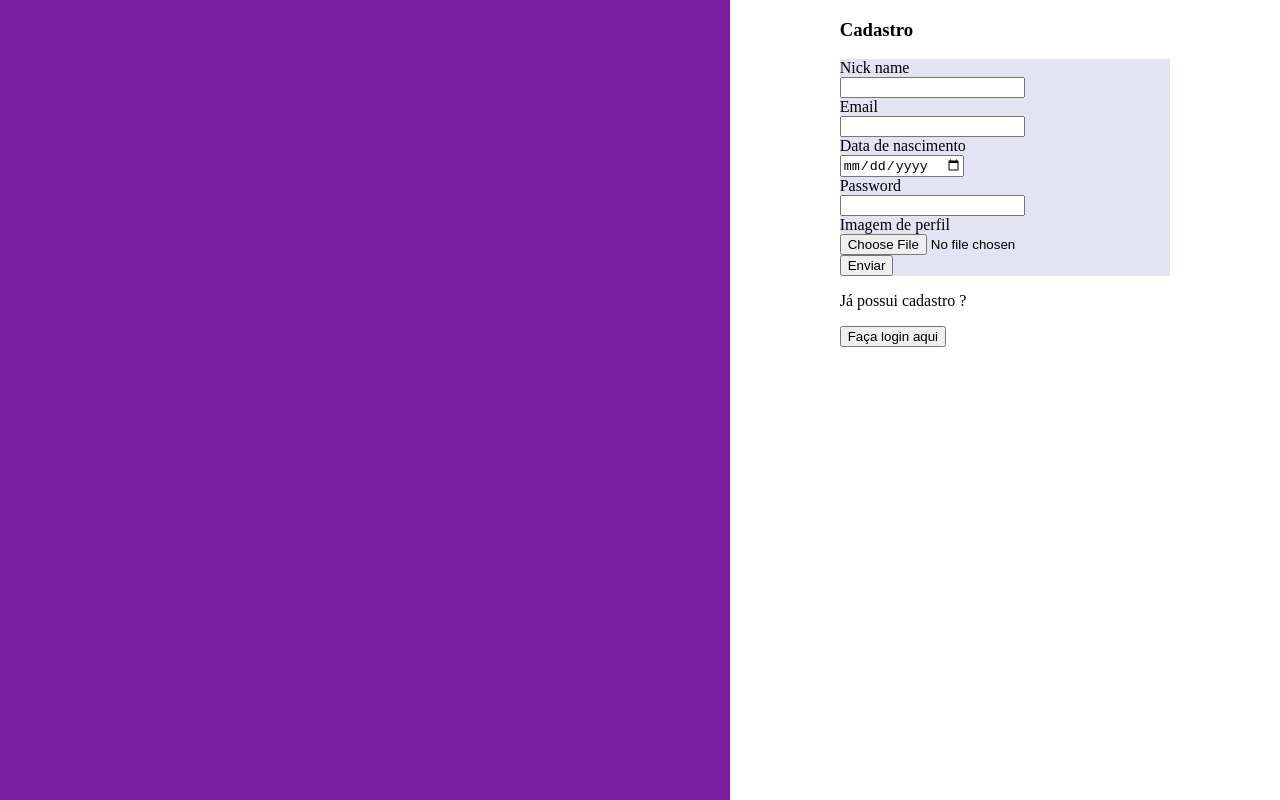
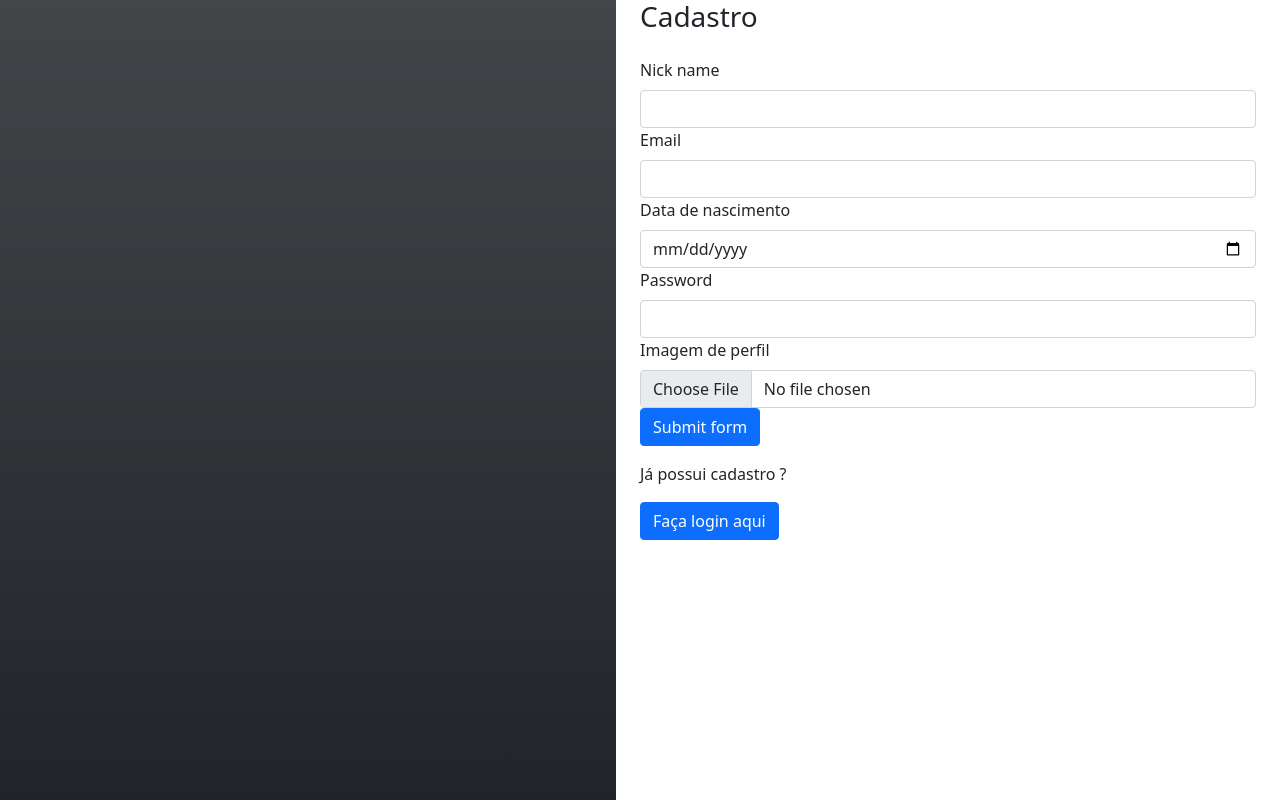
Before and after one commit to GislaineFrandalozo/game-pvp-online, a React (Create React App) app: page /sign-up in a window 1280 px wide. Built offline with nearby package versions, Linux system fonts and the light colour scheme.

Commit message:
applying react bootstrap

```diff
--- a/package.json
+++ b/package.json
@@ -4,7 +4,9 @@
   "private": true,
   "dependencies": {
     "axios": "^0.25.0",
+    "bootstrap": "5.1.3",
     "react": "^17.0.2",
+    "react-bootstrap": "^2.1.2",
     "react-dom": "^17.0.2",
     "react-router-dom": "^6.2.1",
     "react-scripts": "5.0.0"
--- a/src/components/asideAuth.jsx
+++ b/src/components/asideAuth.jsx
@@ -1,4 +1,4 @@
 import "../style/asideAuth.css"
 export default function AsideAuth() {
-    return <aside />
+    return <aside className="bg-dark bg-gradient" />
 }
--- a/src/components/form.jsx
+++ b/src/components/form.jsx
@@ -1,15 +1,18 @@
 import axios, { Axios } from 'axios';
+import { Button, Form } from 'react-bootstrap'
+
 import Input from './input';
-import '../style/form.css'
 
-export default function Form(props) {
-    const axios = require('axios').default;
+export default function FormGame(props) {
 
     const handleSubmit = (event) => {
         event.preventDefault();
+        console.log(event)
+
         for( let i = 0; i < props.inputsAtt.length; i++){
             console.log(event.target[i].value)
         }
+        console.log(event)
         try {
             console.log("axios aqui")
             axios.post('http://localhost:3001/sign-in', {
@@ -28,9 +31,9 @@ export default function Form(props) {
     }
 
     return (
-        <form onSubmit={handleSubmit}>
-            <Input att={props.inputsAtt} />
-            <input type="submit" value="Enviar" />
-        </form>
+        <Form onSubmit={handleSubmit}>
+            <Input metadatas={props.inputsAtt} />
+            <Button type="submit">Submit form</Button>
+        </Form>
     )
 }
--- a/src/components/input.jsx
+++ b/src/components/input.jsx
@@ -1,14 +1,16 @@
-import '../style/inputForm.css'
-export default function Input(props) {
+import { Col, Form } from "react-bootstrap"
 
-    const array = props.att
+export default function Input({ metadatas = [{ label: "title", type: "text" }] }) {
 
-    const inputs = array.map((component, index) => {
+    const inputs = metadatas.map((component, index) => {
 
         return (
-            <label key={index}>{component.label}
-                <input type={component.type} name={index} />
-            </label>
+            <Form.Group key={index}>
+                <Form.Label as={Col}>
+                    {component.label}
+                </Form.Label>
+                <Form.Control type={component.type} name={index} />
+            </Form.Group>
         )
     })
     return (inputs)
--- a/src/components/mainAuthForm.jsx
+++ b/src/components/mainAuthForm.jsx
@@ -1,17 +1,18 @@
 import React from "react";
 import { useNavigate } from "react-router-dom";
-import Form from "./form";
-import '../style/mainAuthForm.css'
+import { Button, Stack } from 'react-bootstrap'
+
+import FormGame from "./form";
 
 export default function MainForm(props) {
-    React.useEffect(() =>{
+    React.useEffect(() => {
         console.log("montou")
         return () => console.log("desmontou")
-        }, [])
+    }, [])
 
     let navigate = useNavigate();
     let inputs, navigateToPage, handleSubmit;
-    if(props.stateForm === "login") {
+    if (props.stateForm === "login") {
         inputs = [
             {
                 label: "Email",
@@ -26,10 +27,10 @@ export default function MainForm(props) {
             text: "Ainda não possui cadastro ?",
             button: "clique aqui",
             page: "sign-up",
-            handleClick: () => {  navigate(`/${navigateToPage.page}`);}
+            handleClick: () => { navigate(`/${navigateToPage.page}`); }
         };
-        }
-    if(props.stateForm === "sign-up") {
+    }
+    if (props.stateForm === "sign-up") {
         inputs = [
             {
                 label: "Nick name",
@@ -55,20 +56,21 @@ export default function MainForm(props) {
         navigateToPage = {
             text: "Já possui cadastro ?",
             button: "Faça login aqui",
-            handleClick: () => {  navigate(`/`);}
+            handleClick: () => { navigate(`/`); }
         };
     };
     return (
-        <main>
-            <div className="alignItensForm">
-           <h3>{props.title}</h3>
-           <Form inputsAtt={inputs} state={props.stateForm}/>
-           </div>
-           <div className="navigateToPage">
-               <p>{navigateToPage.text}</p>
-           <button onClick={navigateToPage.handleClick}>{navigateToPage.button}</button>
-           </div>
-        </main>
+        <Stack gap={3}>
+
+            <h3>{props.title}</h3>
+
+            <FormGame inputsAtt={inputs} state={props.stateForm} />
+
+            <div >
+                <p>{navigateToPage.text}</p>
+                <Button onClick={navigateToPage.handleClick}>{navigateToPage.button}</Button>
+            </div>
+        </Stack>
     )
 
 }
--- a/src/index.js
+++ b/src/index.js
@@ -1,6 +1,7 @@
 import React from 'react';
 import ReactDOM from 'react-dom';
 import App from './App';
+import 'bootstrap/dist/css/bootstrap.min.css';
 
 ReactDOM.render(
   <React.StrictMode>
--- a/src/pages/pageLogin.jsx
+++ b/src/pages/pageLogin.jsx
@@ -1,12 +1,21 @@
+import { Col, Container, Row } from 'react-bootstrap'
+
 import AsideAuth from "../components/asideAuth";
 import MainForm from "../components/mainAuthForm";
 import '../style/authGlobal.css'
 
+
 export default function PageLogin() {
     return (
-        <div id={"auth-template-page"}>
+        <Container fluid id={"auth-template-page"}>
+            <Row>
+                <Col>
             <AsideAuth />
+                </Col>
+                <Col>
             <MainForm stateForm={"login"} title={"Login"} />
-        </div>
+                </Col>
+            </Row>
+        </Container>
     )
 }
--- a/src/pages/pageSignUp.jsx
+++ b/src/pages/pageSignUp.jsx
@@ -1,12 +1,20 @@
+import { Col, Container, Row } from 'react-bootstrap'
+
 import AsideAuth from "../components/asideAuth";
 import MainForm from "../components/mainAuthForm";
 import '../style/authGlobal.css'
 
 export default function PageSignUp() {
     return (
-        <div id={"auth-template-page"}>
+        <Container fluid id={"auth-template-page"}>
+            <Row>
+                <Col>
             <AsideAuth />
-            <MainForm stateForm={"sign-up"} title={"Cadastro"} />
-        </div>
+                </Col>
+                <Col>
+                <MainForm stateForm={"sign-up"} title={"Cadastro"} />
+                </Col>
+            </Row>
+        </Container>
     )
 }
--- a/src/style/asideAuth.css
+++ b/src/style/asideAuth.css
@@ -1,8 +1,3 @@
-:root{
-    --background-aside: rgb(121, 30, 156);
+aside{
+    height: 100vh;
 }
-aside{
-    height: 100%;
-    width: 57%;
-    background-color: var(--background-aside)
-}
--- a/src/style/authGlobal.css
+++ b/src/style/authGlobal.css
@@ -3,6 +3,6 @@
     border: 0;
     margin: 0;
     display: flex;
-    height: 100%;
+    height: 100vh ;
     justify-content: space-between;
 }
--- a/src/style/global.css
+++ b/src/style/global.css
@@ -9,3 +9,7 @@ html, body{
     height: 100%;
     width: 100%;
 }
+.row{
+    height: 100%;
+    width: 100%;
+}
--- a/src/style/mainAuthForm.css
+++ /dev/null
@@ -1,8 +0,0 @@
-main{
-    height: 100%;
-    width: 43%;
-}
-main>div{
-    margin-left: 20%;
-    margin-right: 20%;
-}
```
Also changed, not shown: 1 other file (tests, documents, lock files or other folders).
